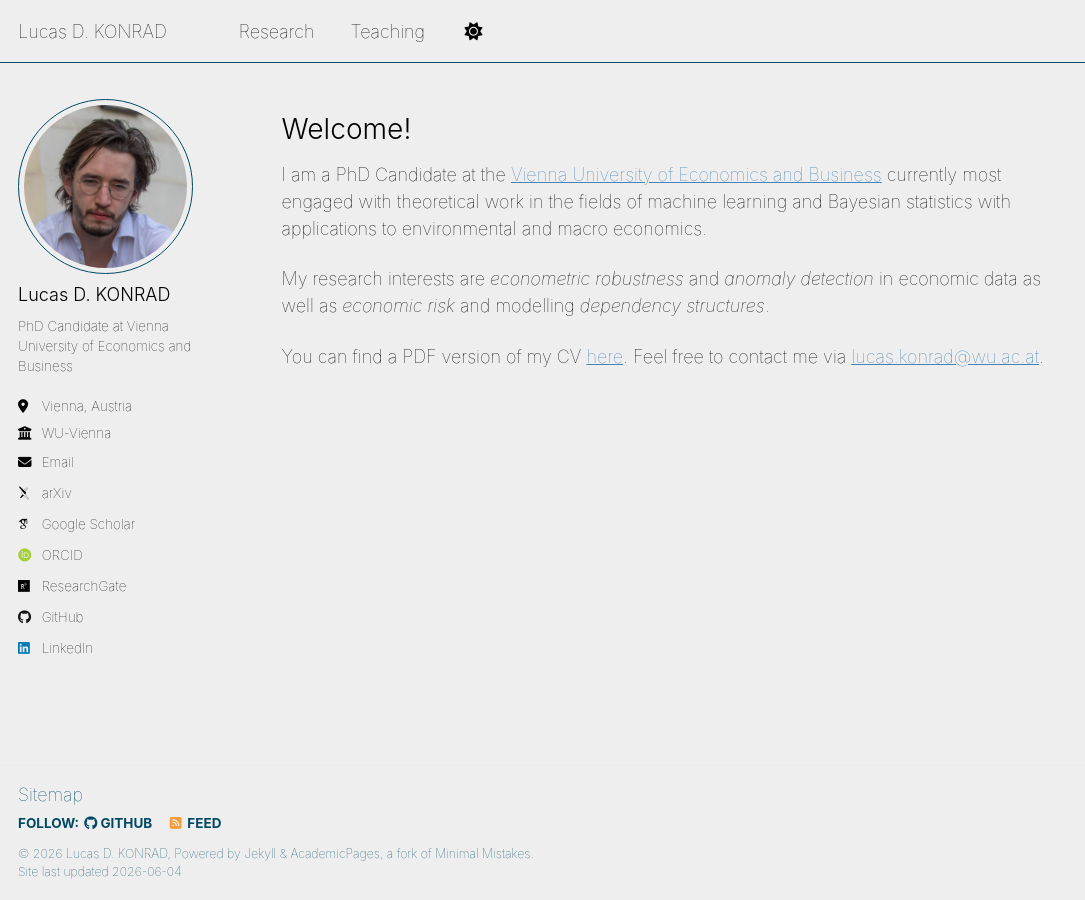
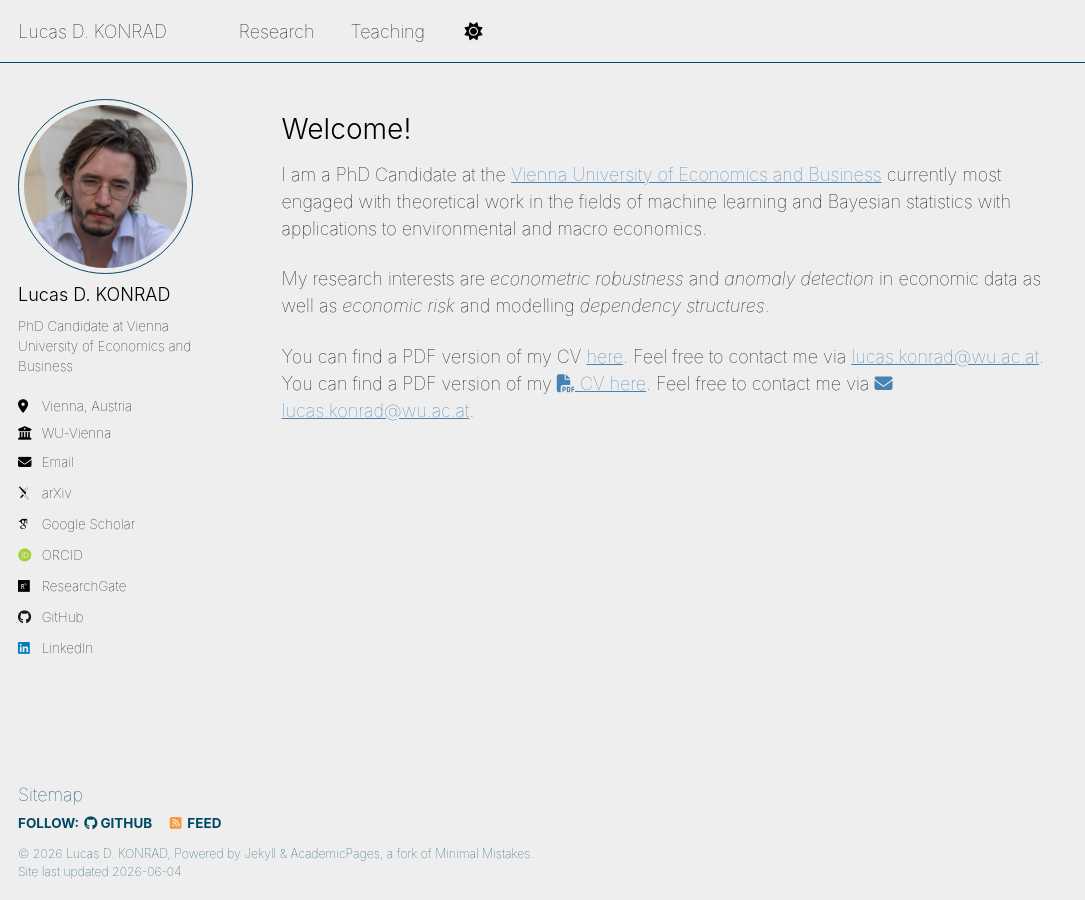
Before and after one commit to konradld/konradld.github.io, a Jekyll site: the page built from _pages/about.md, in a window 1280 px wide. Shown: the whole page, without its empty margins (0-1085 px from the left). Built offline with Jekyll 4.4.1, drawn with Linux system fonts in a browser that asks for light colours; some web fonts are replaced; a script that is not in the unit is left out.

Commit message:
Update about.md

```diff
--- a/_pages/about.md
+++ b/_pages/about.md
@@ -15,3 +15,4 @@ I am a PhD Candidate at the [Vienna University of Economics and Business](https:
 My research interests are *econometric robustness* and *anomaly detection* in economic data as well as *economic risk* and modelling *dependency structures*.
 
 You can find a PDF version of my CV [here](files/Curriculum_Vitae.pdf). Feel free to contact me via [lucas.konrad@wu.ac.at](mailto:lucas.konrad@wu.ac.at).
+You can find a PDF version of my <a href="files/Curriculum_Vitae.pdf"><i class="fa fa-file-pdf" aria-hidden="true"></i> CV here</a>. Feel free to contact me via <a href="mailto:lucas.konrad@wu.ac.at"><i class="fa fa-envelope" aria-hidden="true"></i> lucas.konrad@wu.ac.at</a>.
```
